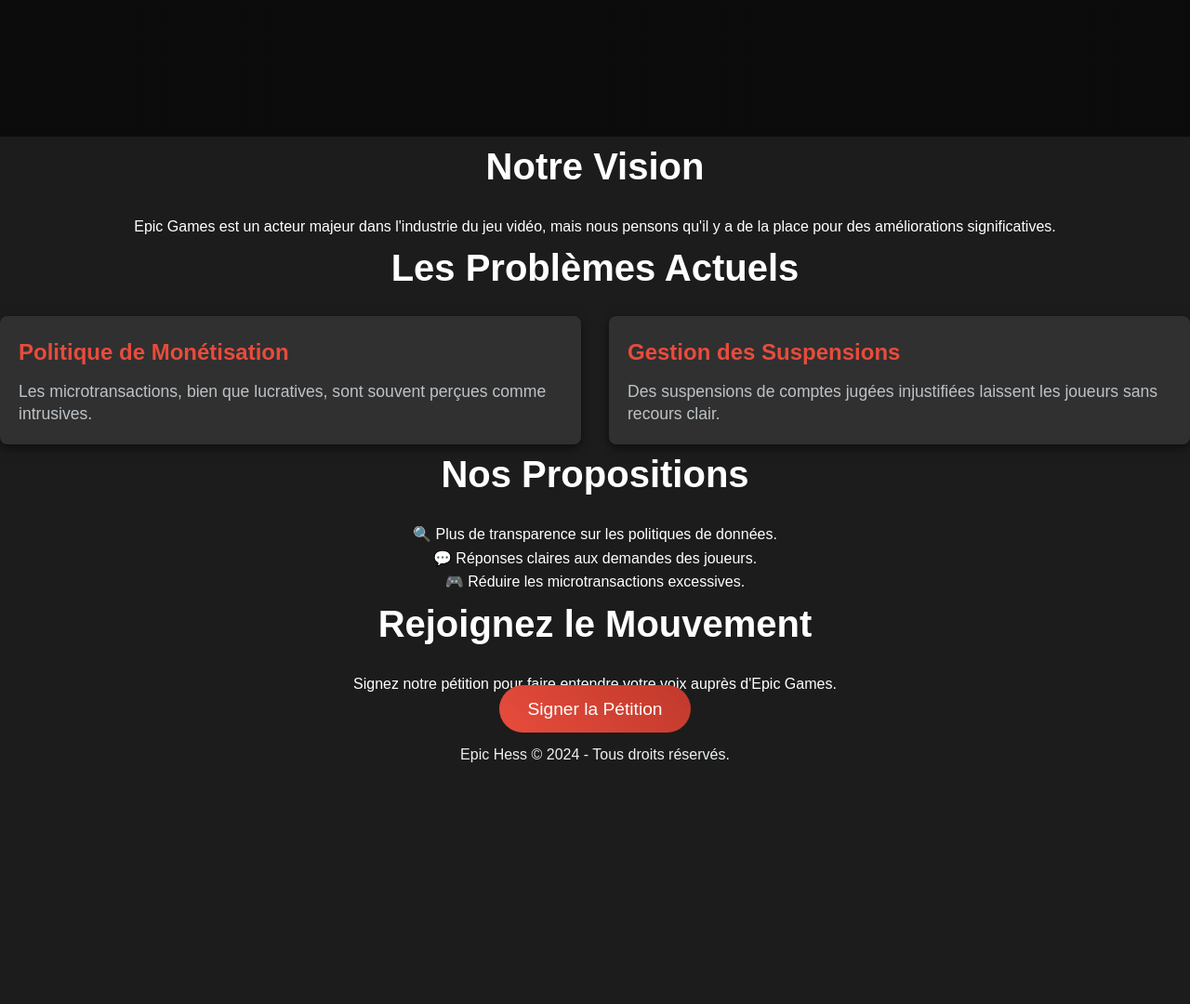
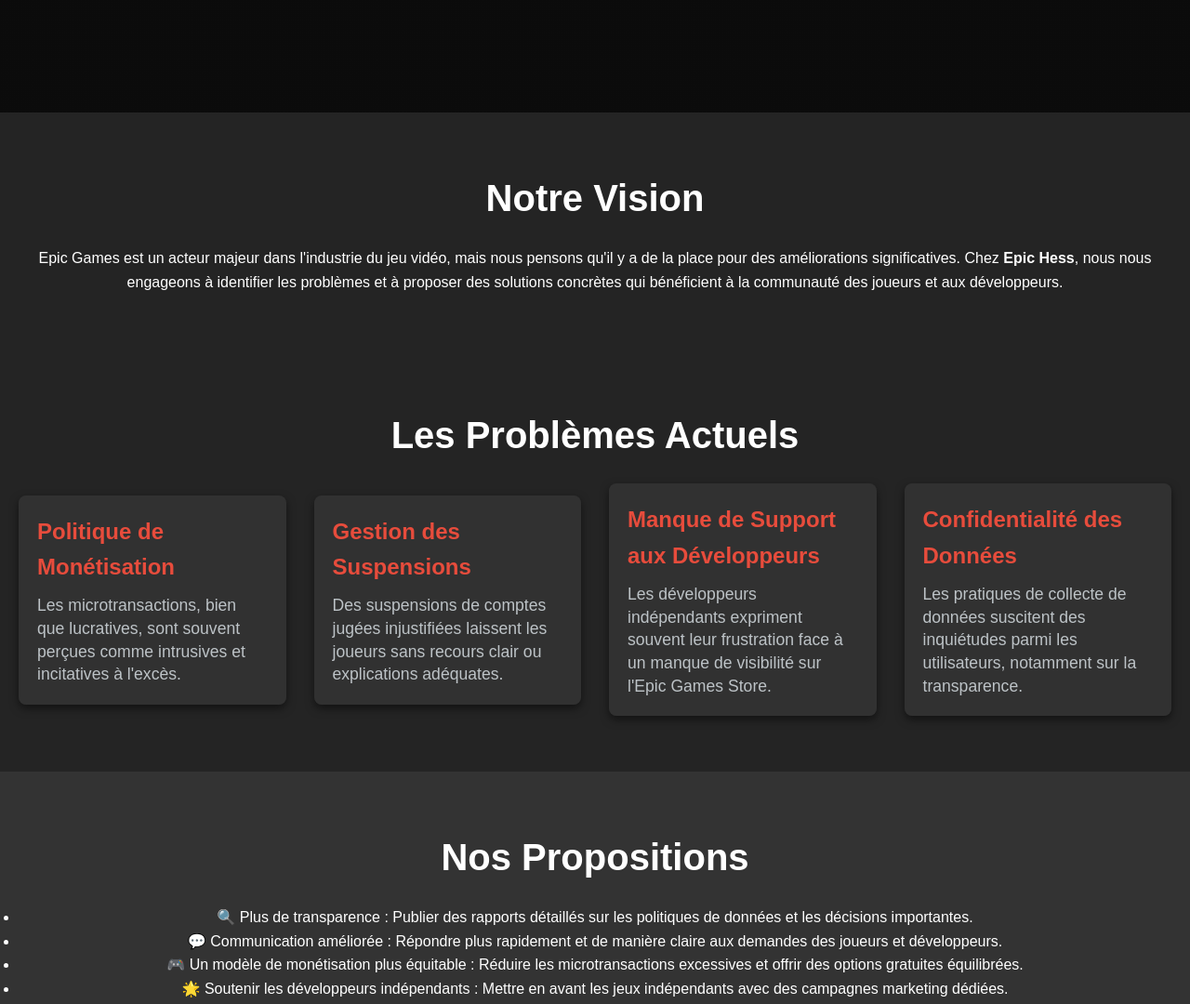
Before and after one commit to MaxouOsky12/EpicHess, a website: page index.html in a window 1280 px wide. Shown: the part 600-1680 px from the top of the page at 93% size. Before the commit the page ends 1445 px from the top, so only its background shows below. Drawn offline with Linux system fonts and the light colour scheme.

Commit message:
Update index.html

```diff
--- a/index.html
+++ b/index.html
@@ -5,78 +5,101 @@
     <meta charset="UTF-8">
     <meta name="viewport" content="width=device-width, initial-scale=1.0">
     <meta name="description" content="Epic Hess - Ensemble pour améliorer Epic Games.">
-    <title>Epic Hess - Un Meilleur Futur</title>
+    <meta name="keywords" content="Epic Hess, Epic Games, amélioration, communauté, jeux vidéo">
+    <meta name="author" content="Epic Hess Team">
+
+    <!-- Open Graph -->
+    <meta property="og:title" content="Epic Hess - Construire un meilleur Epic Games">
+    <meta property="og:description" content="Unissons-nous pour améliorer Epic Games : propositions, critiques constructives et vision pour l'avenir.">
+    <meta property="og:image" content="https://epic-hess.vercel.app/EpicHess.jpg">
+    <meta property="og:url" content="https://epic-hess.vercel.app">
+    <meta property="og:type" content="website">
+
+    <!-- Twitter -->
+    <meta name="twitter:card" content="summary_large_image">
+    <meta name="twitter:title" content="Epic Hess - Construire un meilleur Epic Games">
+    <meta name="twitter:description" content="Découvrez comment améliorer Epic Games avec nous !">
+    <meta name="twitter:image" content="https://epic-hess.vercel.app/EpicHess.jpg">
+
+    <link rel="icon" href="EpicHess.jpg" type="image/jpeg">
+    <title>Epic Hess</title>
     <link rel="stylesheet" href="styles.css">
     <script src="script.js" defer></script>
-    <!-- Google Fonts -->
-    <link href="https://fonts.googleapis.com/css2?family=Montserrat:wght@700&family=Roboto:wght@400&display=swap" rel="stylesheet">
 </head>
 
 <body>
     <!-- Navbar -->
-    <header>
-        <button class="menu-toggle" aria-label="Menu">☰</button>
     <nav class="navbar">
         <div class="logo" aria-label="Epic Hess logo">Epic Hess</div>
         <ul class="nav-links">
-                <li><a href="#about">Notre Vision</a></li>
-                <li><a href="#problems">Les Problèmes</a></li>
-                <li><a href="#solutions">Nos Propositions</a></li>
-                <li><a href="#petition">Rejoignez-nous</a></li>
+            <li><a href="#about" aria-label="Notre vision">Notre Vision</a></li>
+            <li><a href="#problems" aria-label="Les problèmes actuels">Les Problèmes</a></li>
+            <li><a href="#solutions" aria-label="Nos propositions">Nos Propositions</a></li>
+            <li><a href="#petition" aria-label="Rejoindre le mouvement">Rejoignez le Mouvement</a></li>
         </ul>
     </nav>
-    </header>
 
     <!-- Hero Section -->
-    <section class="banner">
+    <header>
+        <div class="banner">
             <h1>Bienvenue chez <span class="highlight">Epic Hess</span></h1>
             <p>Nous croyons en un Epic Games meilleur : plus équitable, plus transparent et plus à l'écoute des joueurs.</p>
             <a href="#about" class="cta-button">Découvrez notre vision</a>
-    </section>
+        </div>
+    </header>
 
     <!-- About Section -->
-    <section id="about" class="section">
+    <section id="about" class="epic-section">
         <div class="container">
             <h2>Notre Vision</h2>
-            <p>Epic Games est un acteur majeur dans l'industrie du jeu vidéo, mais nous pensons qu'il y a de la place pour des améliorations significatives.</p>
+            <p>Epic Games est un acteur majeur dans l'industrie du jeu vidéo, mais nous pensons qu'il y a de la place pour des améliorations significatives. Chez <strong>Epic Hess</strong>, nous nous engageons à identifier les problèmes et à proposer des solutions concrètes qui bénéficient à la communauté des joueurs et aux développeurs.</p>
         </div>
     </section>
 
     <!-- Problems Section -->
-    <section id="problems" class="section">
+    <section id="problems" class="epic-section">
         <div class="container">
             <h2>Les Problèmes Actuels</h2>
             <div class="clash-content">
                 <div class="clash-card">
                     <h3>Politique de Monétisation</h3>
-                    <p>Les microtransactions, bien que lucratives, sont souvent perçues comme intrusives.</p>
+                    <p>Les microtransactions, bien que lucratives, sont souvent perçues comme intrusives et incitatives à l'excès.</p>
                 </div>
                 <div class="clash-card">
                     <h3>Gestion des Suspensions</h3>
-                    <p>Des suspensions de comptes jugées injustifiées laissent les joueurs sans recours clair.</p>
+                    <p>Des suspensions de comptes jugées injustifiées laissent les joueurs sans recours clair ou explications adéquates.</p>
+                </div>
+                <div class="clash-card">
+                    <h3>Manque de Support aux Développeurs</h3>
+                    <p>Les développeurs indépendants expriment souvent leur frustration face à un manque de visibilité sur l'Epic Games Store.</p>
+                </div>
+                <div class="clash-card">
+                    <h3>Confidentialité des Données</h3>
+                    <p>Les pratiques de collecte de données suscitent des inquiétudes parmi les utilisateurs, notamment sur la transparence.</p>
                 </div>
             </div>
         </div>
     </section>
 
     <!-- Solutions Section -->
-    <section id="solutions" class="section">
+    <section id="solutions" class="petition-section">
         <div class="container">
             <h2>Nos Propositions</h2>
             <ul>
-                <li>🔍 Plus de transparence sur les politiques de données.</li>
-                <li>💬 Réponses claires aux demandes des joueurs.</li>
-                <li>🎮 Réduire les microtransactions excessives.</li>
+                <li>🔍 Plus de transparence : Publier des rapports détaillés sur les politiques de données et les décisions importantes.</li>
+                <li>💬 Communication améliorée : Répondre plus rapidement et de manière claire aux demandes des joueurs et développeurs.</li>
+                <li>🎮 Un modèle de monétisation plus équitable : Réduire les microtransactions excessives et offrir des options gratuites équilibrées.</li>
+                <li>🌟 Soutenir les développeurs indépendants : Mettre en avant les jeux indépendants avec des campagnes marketing dédiées.</li>
             </ul>
         </div>
     </section>
 
     <!-- Petition Section -->
-    <section id="petition" class="section">
+    <section id="petition" class="petition-section">
         <div class="container">
             <h2>Rejoignez le Mouvement</h2>
-            <p>Signez notre pétition pour faire entendre votre voix auprès d'Epic Games.</p>
-            <a href="https://www.mesopinions.com/petition/" target="_blank" class="cta-button">Signer la Pétition</a>
+            <p>Participez au changement ! Signez notre pétition pour faire entendre votre voix auprès d'Epic Games.</p>
+            <a href="https://www.mesopinions.com/petition/autres/epichess/236696?source=link&tmstp=1732897102&p=petition" target="_blank" class="cta-button">Signer la Pétition</a>
         </div>
     </section>
 
@@ -84,6 +107,11 @@
     <footer>
         <div class="container">
             <p>Epic Hess © 2024 - Tous droits réservés.</p>
+            <ul class="social-links">
+                <li><a href="https://www.reddit.com/r/EpicHess123/">Reddit</a></li>
+                <li><a href="https://discord.gg/DDHdYhzh">Discord</a></li>
+                <li><a href="https://youtube.com/@epichess-o4g?feature=shared">YouTube</a></li>
+            </ul>
         </div>
     </footer>
 </body>
```
Lines whose indentation alone changed are shown as unchanged.
